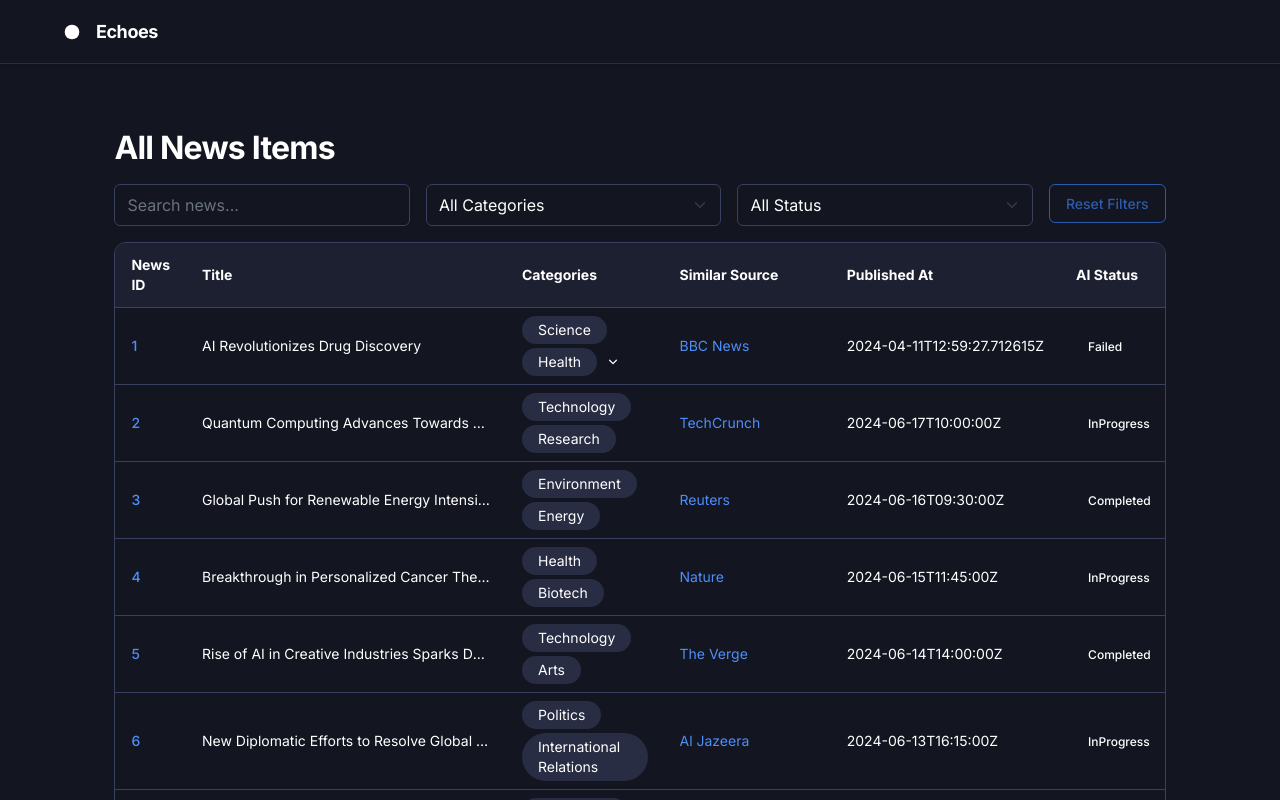
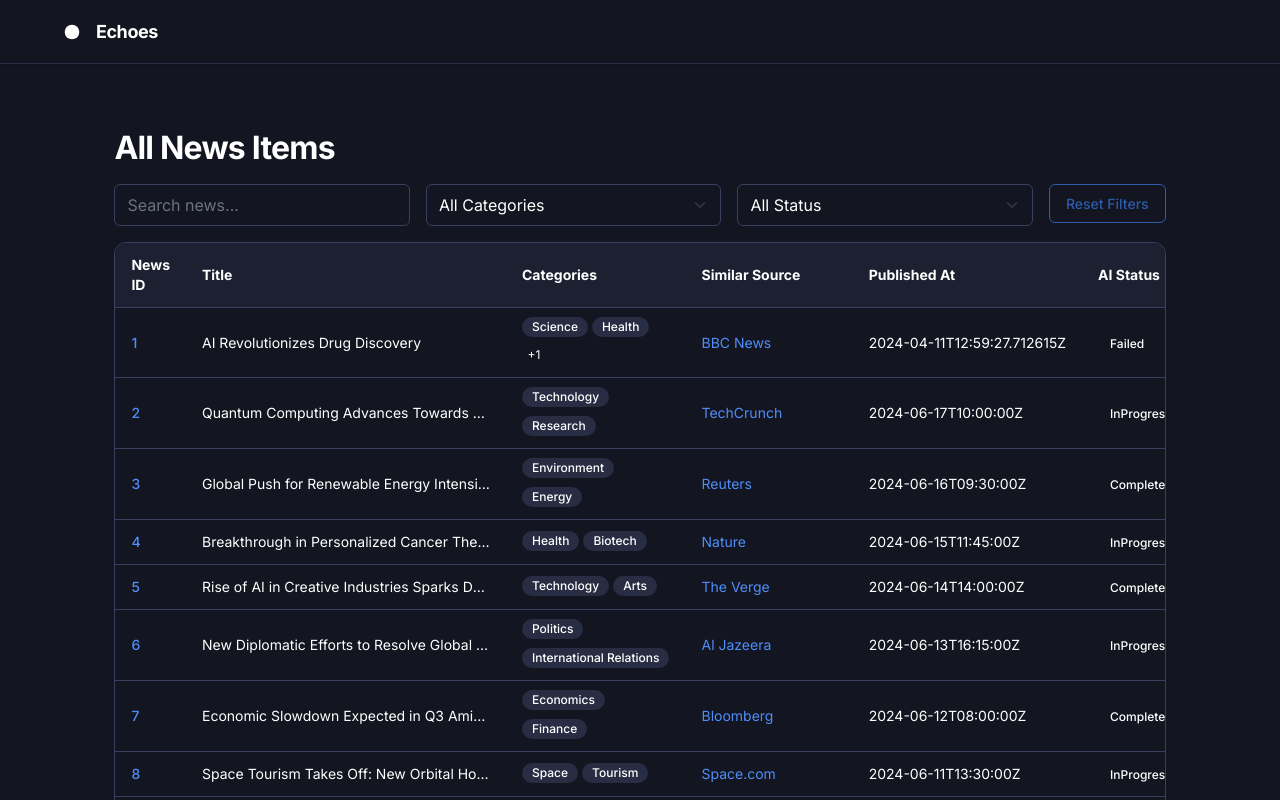
Before and after one commit to ela-ravi/echoes, a React app: page / in a window 1280 px wide. Shown: the top 800 px of the page. Built offline with nearby package versions, Linux system fonts and the light colour scheme; data requests are answered from the project's data file.

Commit message:
More refined code

```diff
--- a/src/components/atoms/Badge.tsx
+++ b/src/components/atoms/Badge.tsx
@@ -1,13 +1,28 @@
 import React from "react";
 
 interface BadgeProps {
+  className?: string;
   children: React.ReactNode;
+  fullText?: boolean; // New prop to control truncation
 }
 
-const Badge: React.FC<BadgeProps> = ({ children }) => (
-  <span className="rounded-full bg-[#282d43] px-4 py-1 text-white">
-    {children}
-  </span>
-);
+const Badge: React.FC<BadgeProps> = ({
+  children,
+  className,
+  fullText = false,
+}) => {
+  const text = String(children);
+  const displayText =
+    !fullText && text.length > 23 ? `${text.substring(0, 20)}...` : text;
+
+  return (
+    <span
+      className={`inline-flex items-center bg-[#282d43] text-white text-xs font-medium px-2.5 py-0.5 rounded-full whitespace-nowrap ${className}`}
+      title={!fullText && text !== displayText ? text : undefined}
+    >
+      {displayText}
+    </span>
+  );
+};
 
 export default Badge;
--- a/src/components/organisms/HeaderNav.tsx
+++ b/src/components/organisms/HeaderNav.tsx
@@ -99,7 +99,7 @@ const HeaderNav: React.FC<HeaderNavProps> = ({ hideSearch = false }) => {
           </button>
         )}
 
-        <button
+        {/* <button
           type="button"
           className="text-white lg:hidden mr-2"
           onClick={() => setMobileOpen((prev) => !prev)}
@@ -119,7 +119,7 @@ const HeaderNav: React.FC<HeaderNavProps> = ({ hideSearch = false }) => {
               d="M4 6h16M4 12h16M4 18h16"
             />
           </svg>
-        </button>
+        </button> */}
       </div>
 
       {/* Mobile / Tablet search overlay */}
--- a/src/components/organisms/NewsFilters.tsx
+++ b/src/components/organisms/NewsFilters.tsx
@@ -55,10 +55,20 @@ const NewsFilters: React.FC<NewsFiltersProps> = ({
           onChange={(e) => onFilterChange("category", e.target.value)}
           options={[
             { value: "all", label: "All Categories" },
+            { value: "finance", label: "Finance" },
             { value: "business", label: "Business" },
+            { value: "crime", label: "Crime" },
+            { value: "entertainment", label: "Entertainment" },
+            { value: "events", label: "Events" },
+            { value: "health", label: "Health" },
+            { value: "law", label: "Law" },
+            { value: "local", label: "Local" },
+            { value: "politics", label: "Politics" },
+            { value: "real-estate", label: "Real Estate" },
+            { value: "sports", label: "Sports" },
             { value: "technology", label: "Technology" },
-            { value: "sports", label: "Sports" },
-            { value: "politics", label: "Politics" },
+            { value: "weather", label: "Weather" },
+            { value: "world", label: "World" },
           ]}
         />
       </div>
--- a/src/components/organisms/NewsTable.tsx
+++ b/src/components/organisms/NewsTable.tsx
@@ -16,51 +16,74 @@ interface CategoriesCellProps {
   categories: string[];
 }
 
-const CategoriesCell: React.FC<CategoriesCellProps> = ({ categories }) => {
-  const [open, setOpen] = useState(false);
-  const visible = open ? categories || [] : (categories || []).slice(0, 2);
-  const hiddenCount = (categories?.length || 0) - visible.length;
+const CategoriesCell: React.FC<CategoriesCellProps> = ({ categories = [] }) => {
+  const [isModalOpen, setIsModalOpen] = useState(false);
+  const maxVisible = 2;
+  const visible = categories.slice(0, maxVisible);
+  const hiddenCount = Math.max(0, categories.length - maxVisible);
 
   const handleShowAllCategories = (e: React.MouseEvent) => {
     e.stopPropagation();
-    setOpen(true);
+    if (hiddenCount > 0) {
+      setIsModalOpen(true);
+    }
+  };
+
+  const handleCloseModal = (e: React.MouseEvent) => {
+    e.stopPropagation();
+    setIsModalOpen(false);
+  };
+
+  const handleBadgeClick = (e: React.MouseEvent, isTruncated: boolean) => {
+    if (isTruncated) {
+      e.stopPropagation();
+      setIsModalOpen(true);
+    }
   };
 
   return (
-    <div className="relative flex flex-wrap gap-1 items-center max-w-[200px]">
-      {visible.map((cat) => (
-        <Badge key={cat}>{cat}</Badge>
-      ))}
-      {!open && hiddenCount > 0 && (
-        <button
-          type="button"
-          aria-label="Show all categories"
-          onClick={handleShowAllCategories}
-          className="text-white hover:bg-[#2d3349] p-1 rounded"
+    <div className="relative flex flex-wrap items-center max-w-[200px]">
+      <div className="flex flex-wrap gap-1 items-center">
+        {visible.map((cat) => {
+          const isTruncated = cat.length > 23;
+          return (
+            <div
+              key={cat}
+              className={`mb-1 ${isTruncated ? 'cursor-pointer' : ''}`}
+              onClick={(e) => handleBadgeClick(e, isTruncated)}
+            >
+              <Badge className={isTruncated ? 'hover:bg-[#3a3f5a]' : ''}>
+                {cat}
+              </Badge>
+            </div>
+          );
+        })}
+        {hiddenCount > 0 && (
+          <button
+            type="button"
+            aria-label={`Show all ${hiddenCount} more categories`}
+            onClick={handleShowAllCategories}
+            className="flex items-center justify-center h-5 w-6 text-xs text-white hover:bg-[#2d3349] rounded mb-1"
+          >
+            +{hiddenCount}
+          </button>
+        )}
+      </div>
+
+      {isModalOpen && (
+        <div
+          className="fixed inset-0 z-50 flex items-center justify-center bg-black/50"
+          onClick={handleCloseModal}
         >
-          <svg
-            className="w-4 h-4"
-            fill="currentColor"
-            viewBox="0 0 20 20"
-            xmlns="http://www.w3.org/2000/svg"
+          <div
+            className="bg-[#1d2030] rounded-lg p-4 max-w-sm w-full mx-4 max-h-[80vh] overflow-y-auto"
+            onClick={(e) => e.stopPropagation()}
           >
-            <path
-              fillRule="evenodd"
-              d="M5.23 7.21a.75.75 0 011.06.02L10 10.94l3.71-3.71a.75.75 0 111.06 1.06l-4.24 4.24a.75.75 0 01-1.06 0L5.21 8.29a.75.75 0 01.02-1.08z"
-              clipRule="evenodd"
-            />
-          </svg>
-        </button>
-      )}
-
-      {open && (
-        <div className="fixed inset-0 z-50 flex items-center justify-center bg-black/50">
-          <div className="bg-[#1d2030] rounded-lg p-4 max-w-sm w-full mx-4">
             <div className="flex justify-between items-center mb-3">
               <h3 className="text-lg font-medium">Categories</h3>
               <button
                 type="button"
-                onClick={() => setOpen(false)}
+                onClick={handleCloseModal}
                 className="text-gray-400 hover:text-white"
               >
                 <svg
@@ -80,7 +103,9 @@ const CategoriesCell: React.FC<CategoriesCellProps> = ({ categories }) => {
             </div>
             <div className="flex flex-wrap gap-2">
               {categories.map((cat) => (
-                <Badge key={cat}>{cat}</Badge>
+                <Badge key={cat} fullText={true}>
+                  {cat}
+                </Badge>
               ))}
             </div>
           </div>
@@ -151,7 +176,7 @@ const NewsTable: React.FC<NewsTableProps> = ({
             <th className="px-4 py-3">Title</th>
             <th className="px-4 py-3">Categories</th>
             <th className="px-4 py-3">Similar Source</th>
-            <th className="px-4 py-3">Published At</th>
+            <th className="px-4 py-3 whitespace-nowrap">Published At</th>
             <th className="px-4 py-3">AI Status</th>
             <th className="px-4 py-3">Client Status</th>
             {showActions && <th className="px-4 py-3 text-right">Actions</th>}
--- a/src/pages/NewsListPage.tsx
+++ b/src/pages/NewsListPage.tsx
@@ -245,7 +245,7 @@ const NewsListPage: React.FC = () => {
     <div
       className={`relative flex min-h-screen flex-col overflow-x-hidden ${styles.pageRoot}`}
     >
-      <HeaderNav />
+      <HeaderNav hideSearch={true} />
 
       <main className="flex flex-1 justify-center px-3 md:px-10 pt-24 pb-5">
         <div className="w-full max-w-[95%] md:max-w-[90%]">
@@ -281,11 +281,11 @@ const NewsListPage: React.FC = () => {
               {hasMore && !loading && !loadingMore && (
                 <div ref={loadMoreRef} className="h-1" />
               )}
-              {!hasMore && newsItems.length > 0 && (
+              {/* {!hasMore && newsItems.length > 0 && (
                 <div className="mt-4 text-center text-gray-400">
                   No more items to load
                 </div>
-              )}
+              )} */}
             </>
           )}
         </div>
```
